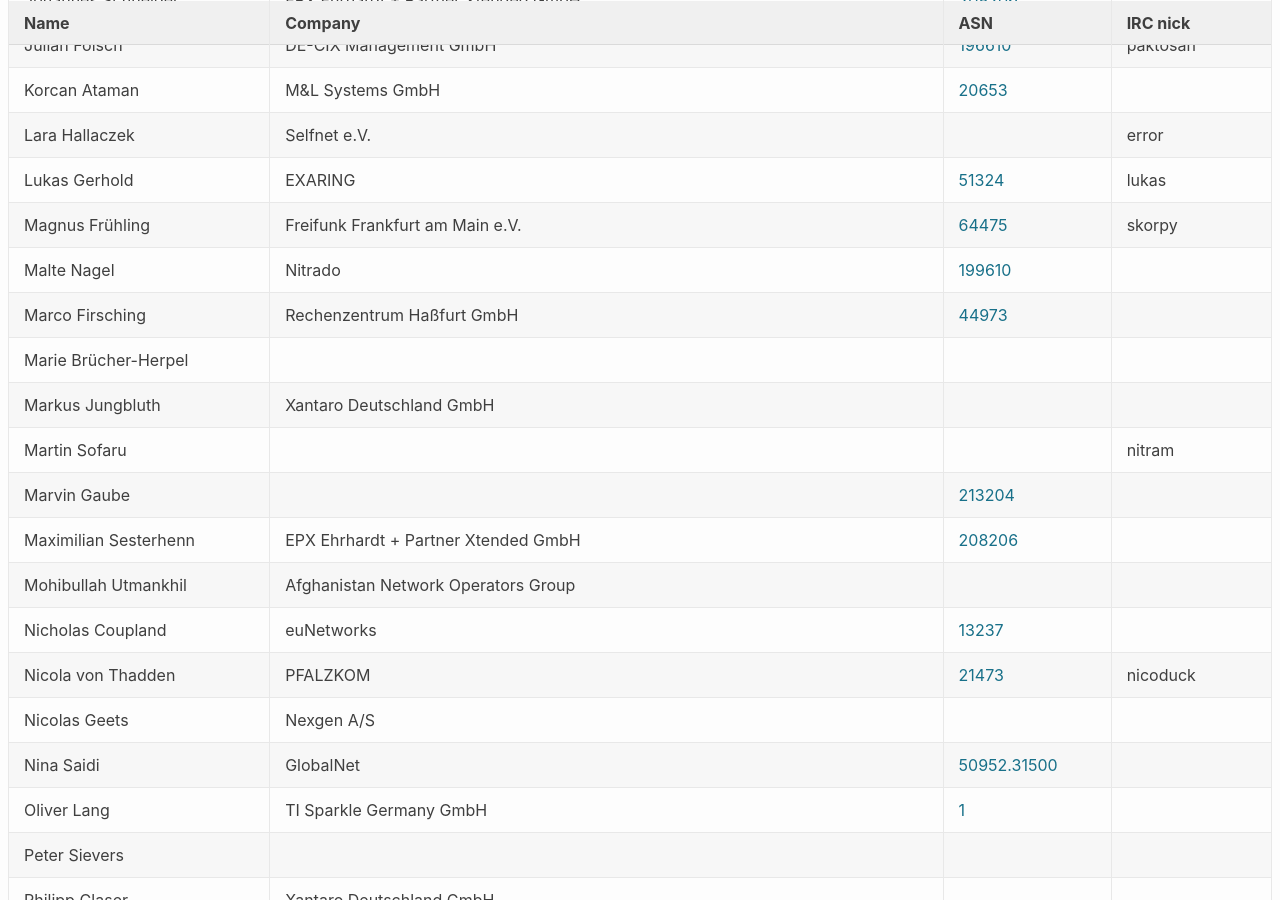
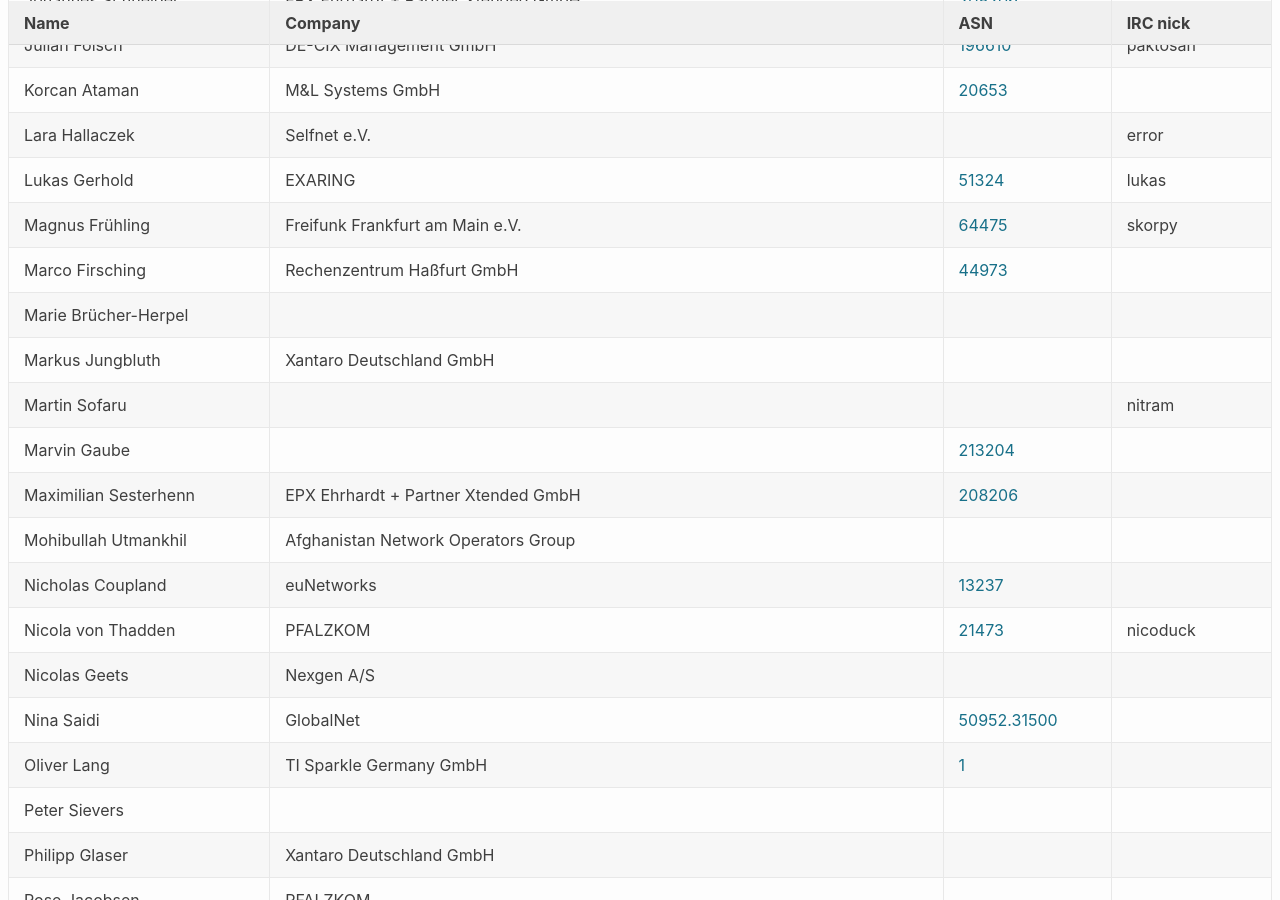
Before and after one commit to denog/pretix-attendeelist, a Jekyll site: the page built from denogmeetup24-01/index.markdown, in a window 1280 px wide and 900 px high, scrolled down 796 px. Built offline with Jekyll 4.4.1, drawn with Linux system fonts in a browser that asks for light colours.

Commit message:
Latest data: Tue Feb  6 20:10:20 UTC 2024

```diff
--- a/_data/attendees_denogmeetup24-01.json
+++ b/_data/attendees_denogmeetup24-01.json
@@ -130,12 +130,6 @@
     "company": "Freifunk Frankfurt am Main e.V.",
     "irc": "skorpy",
     "asn": "64475"
-  },
-  {
-    "name": "Malte Nagel",
-    "company": "Nitrado",
-    "irc": null,
-    "asn": "199610"
   },
   {
     "name": "Marco Firsching",
```
